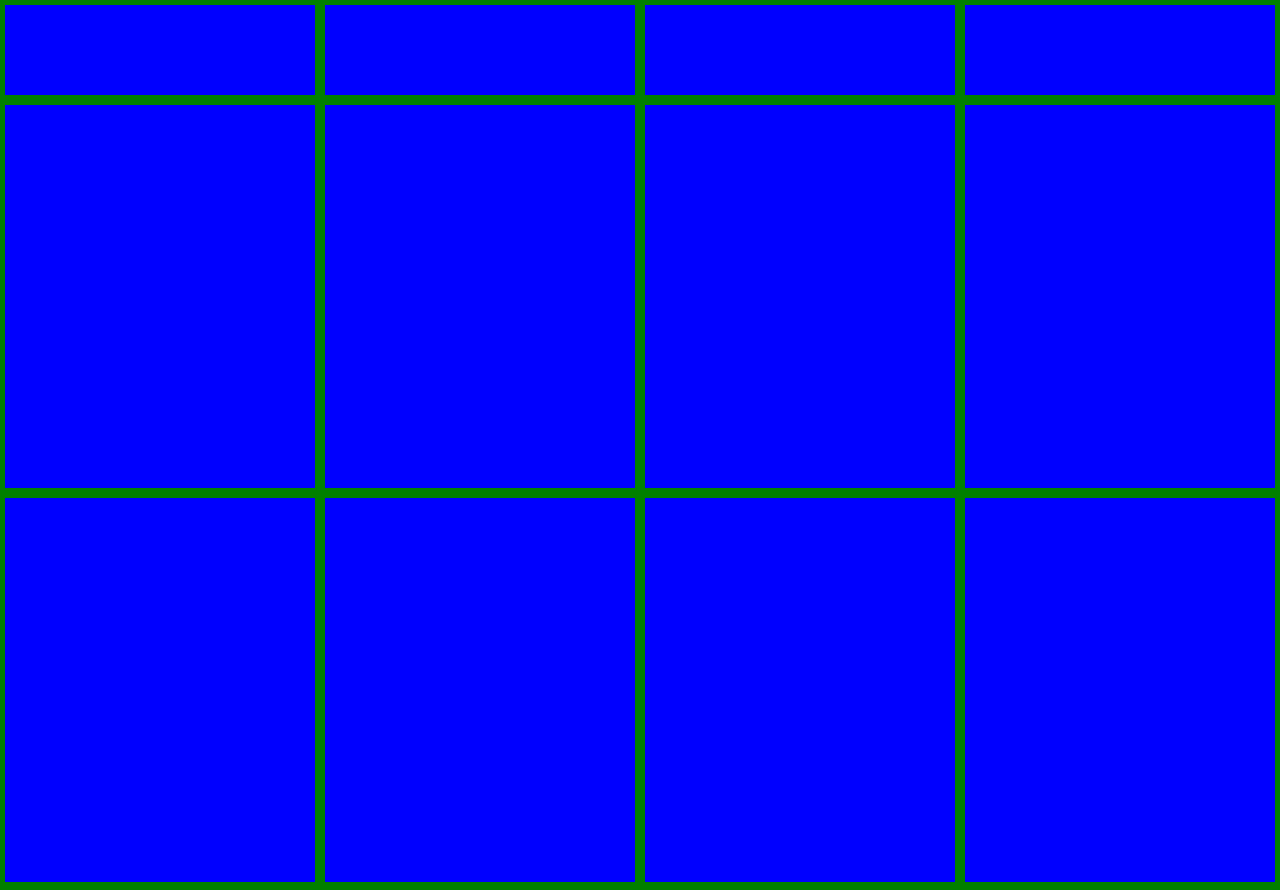
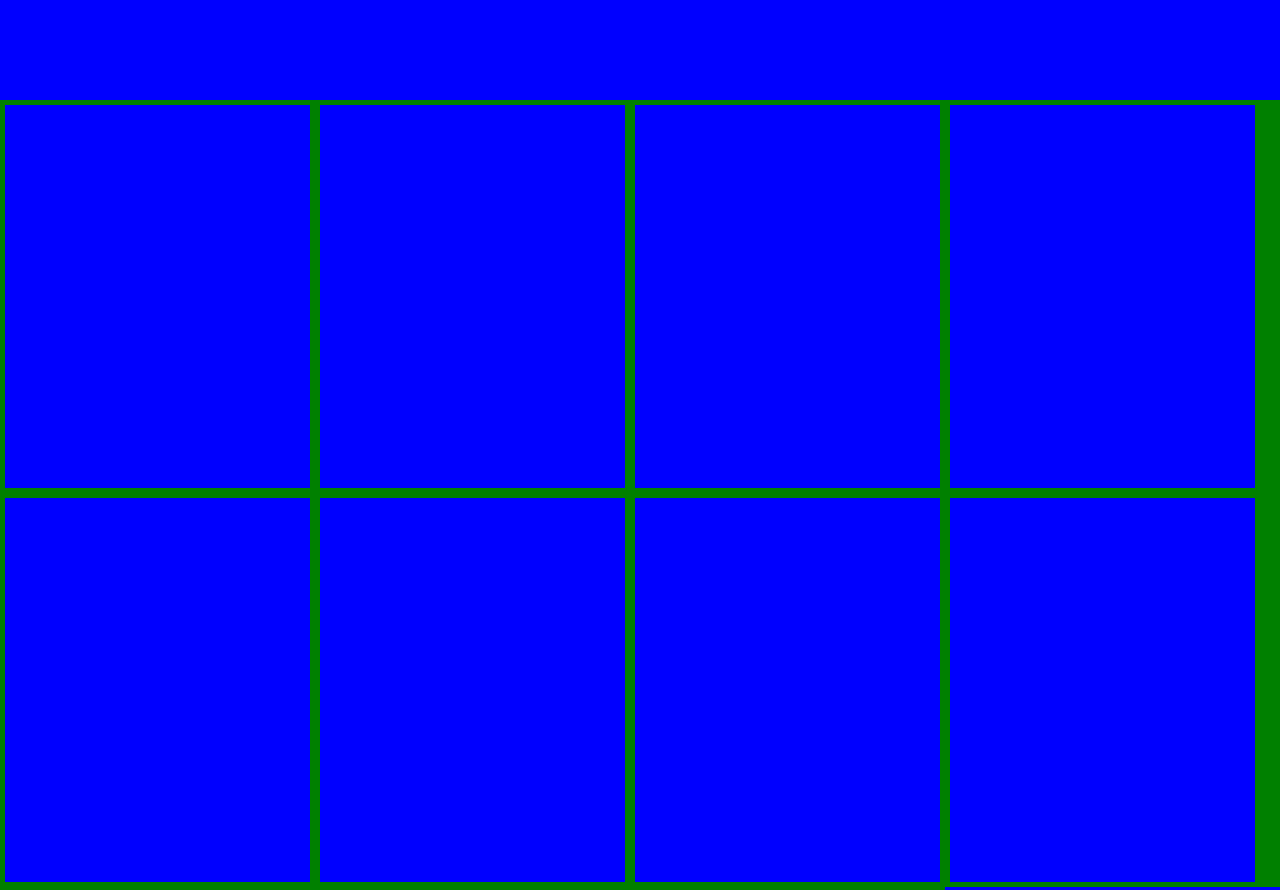
Before and after one commit to OllieAnderson/My-Tricks, a plain HTML site: page index.html in a window 1280 px wide. Shown: the top 890 px of the page. Drawn offline with Linux system fonts and the light colour scheme.

Commit message:
second commit

```diff
--- a/index.html
+++ b/index.html
@@ -22,6 +22,12 @@
             height: 100vw;
         }
 
+        .nav {
+            /* display: grid; */
+            grid-column-start: start;
+            grid-column-end: end;
+        }
+
         .item {
             border: 5px solid green
         }
@@ -30,7 +36,7 @@
 </head>
 <body>
     <div class="container">
-        <div class="item"></div>
+        <div class="nav"></div>
         <div class="item"></div>
         <div class="item"></div>
         <div class="item"></div>
```
